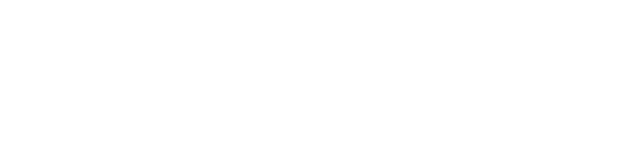
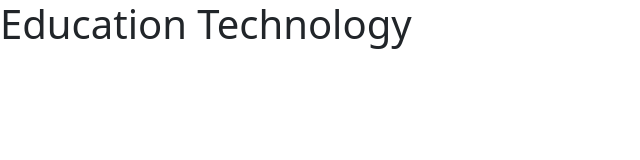
Before and after one commit to ahmadullahtonmoy/ed-tech-bootstrap, a plain HTML site: page index.html in a window 1280 px wide. Shown: the whole page, without its empty margins (0-640 px from the left). Drawn offline with nearby package versions, Linux system fonts and the light colour scheme.

Commit message:
bootstrap css and js cdn link added

```diff
--- a/index.html
+++ b/index.html
@@ -5,8 +5,12 @@
     <meta http-equiv="X-UA-Compatible" content="IE=edge">
     <meta name="viewport" content="width=device-width, initial-scale=1.0">
     <title>Education Tech</title>
+    <!-- bootstrap css cdn link -->
+    <link href="https://cdn.jsdelivr.net/npm/bootstrap@5.2.2/dist/css/bootstrap.min.css" rel="stylesheet" integrity="sha384-Zenh87qX5JnK2Jl0vWa8Ck2rdkQ2Bzep5IDxbcnCeuOxjzrPF/et3URy9Bv1WTRi" crossorigin="anonymous">
 </head>
 <body>
-
+    <h1>Education Technology</h1>
+    <!-- bootstrap js cdn link -->
+    <script src="https://cdn.jsdelivr.net/npm/bootstrap@5.2.2/dist/js/bootstrap.bundle.min.js" integrity="sha384-OERcA2EqjJCMA+/3y+gxIOqMEjwtxJY7qPCqsdltbNJuaOe923+mo//f6V8Qbsw3" crossorigin="anonymous"></script>
 </body>
 </html>
```
